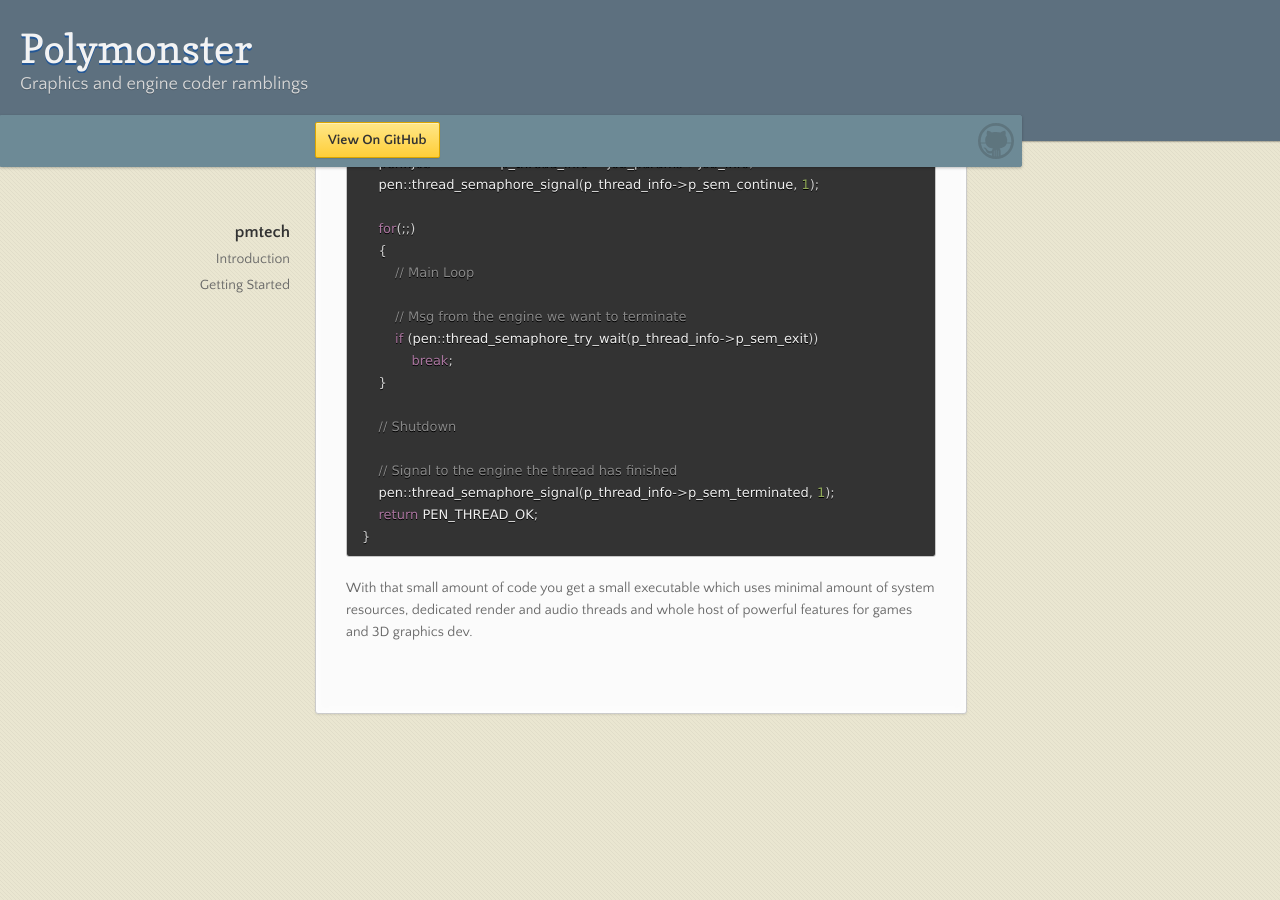
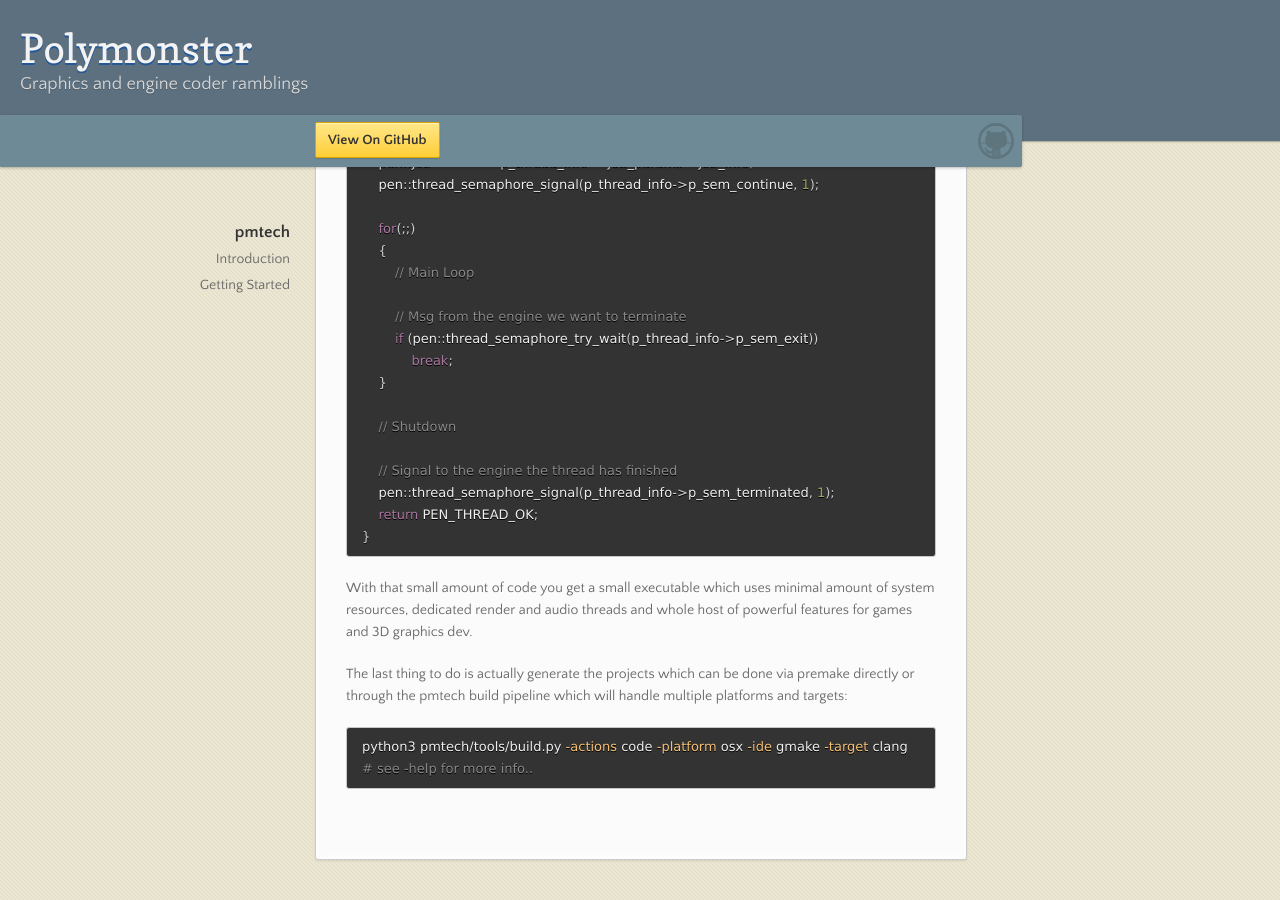
Before and after one commit to polymonster/polymonster.github.io, a Jekyll site: the page built from index.md, in a window 1280 px wide and 900 px high, scrolled down 2382 px. Built offline with Jekyll 4.4.1, drawn with Linux system fonts in a browser that asks for light colours; our own code applies the rules of GitHub Pages for plain Markdown files; before the commit the page ends 3136 px from its top, so only the background shows below that.

Commit message:
Update index.md

````diff
--- a/index.md
+++ b/index.md
@@ -85,3 +85,10 @@ PEN_TRV pen::user_entry(void* params)
 }
 ```
 With that small amount of code you get a small executable which uses minimal amount of system resources, dedicated render and audio threads and whole host of powerful features for games and 3D graphics dev.
+
+The last thing to do is actually generate the projects which can be done via premake directly or through the pmtech build pipeline which will handle multiple platforms and targets:
+
+```bash
+python3 pmtech/tools/build.py -actions code -platform osx -ide gmake -target clang
+# see -help for more info..
+```
````
